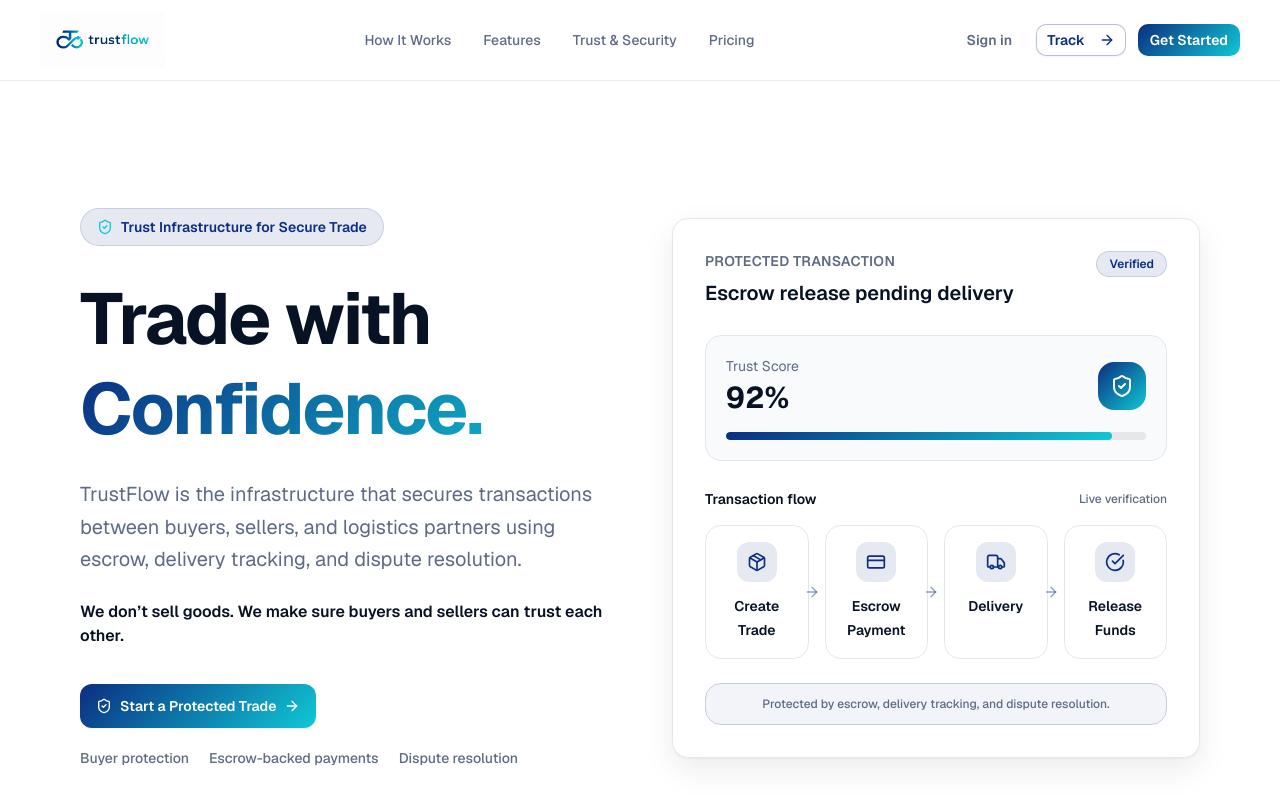
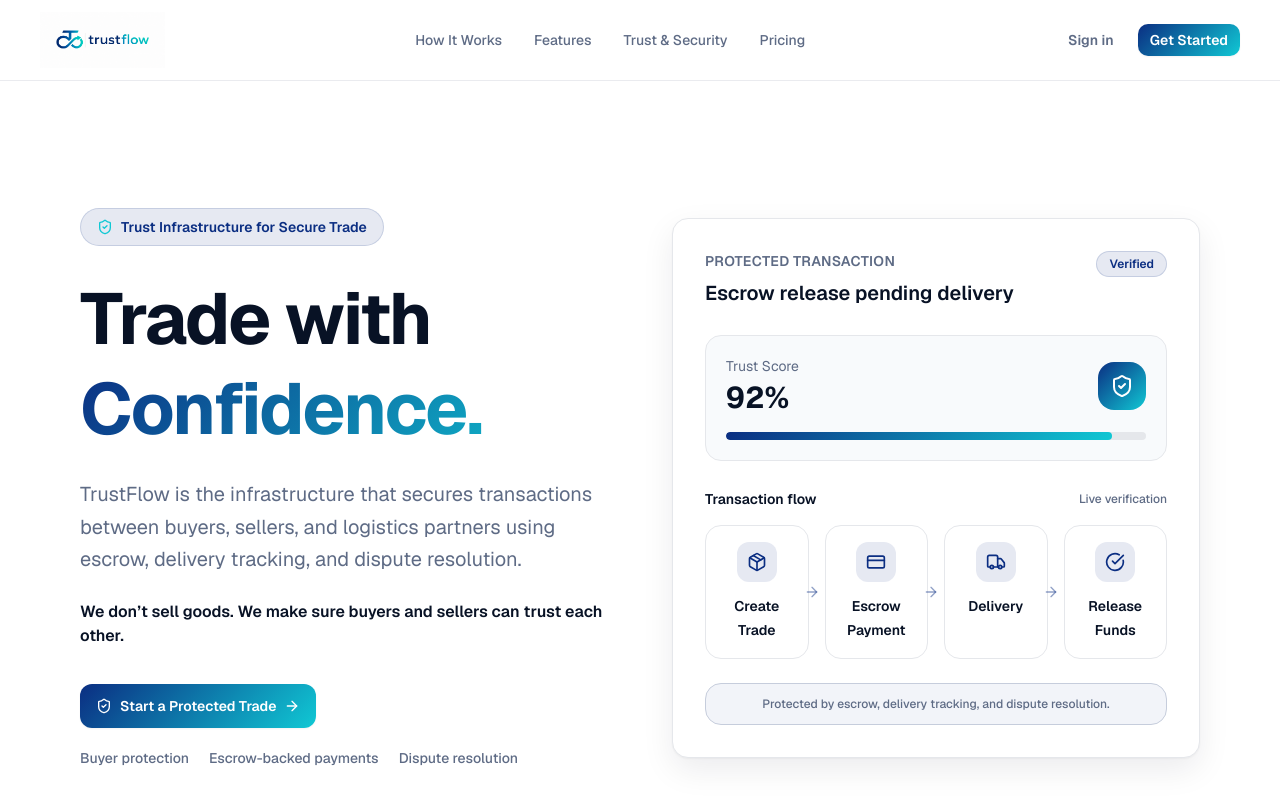
Before and after one commit to Ogedi001/consignment-app, a Next.js app: page / in a window 1280 px wide. Shown: the top 800 px of the page. Built offline with nearby package versions, Linux system fonts and the light colour scheme; a web font is replaced by a local one.

Commit message:
fix: minor

```diff
--- a/src/components/marketing/navbar/MobileMenu.tsx
+++ b/src/components/marketing/navbar/MobileMenu.tsx
@@ -46,12 +46,12 @@ export function MobileMenu() {
                 Get Started
               </Button>
 
-              <Button asChild variant="outline">
+              {/* <Button asChild variant="outline">
                 <Link href="#track">
                   Track
                   <ArrowRight className="ml-2 h-4 w-4" />
                 </Link>
-              </Button>
+              </Button> */}
 
               <Button variant="ghost" onClick={() => track("mobile_sign_in")}>
                 Sign in
--- a/src/components/marketing/navbar/Navbar.tsx
+++ b/src/components/marketing/navbar/Navbar.tsx
@@ -33,12 +33,12 @@ export function Navbar() {
             Sign in
           </Button>
 
-          <Button asChild variant="outline" size="sm">
+          {/* <Button asChild variant="outline" size="sm">
             <Link href="#track">
               Track
               <ArrowRight className="ml-2 h-4 w-4" />
             </Link>
-          </Button>
+          </Button> */}
 
           <Button
             size="sm"
```
